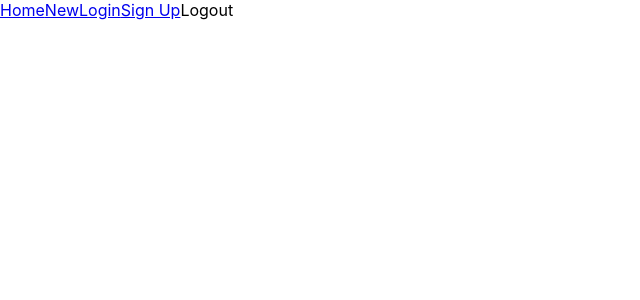
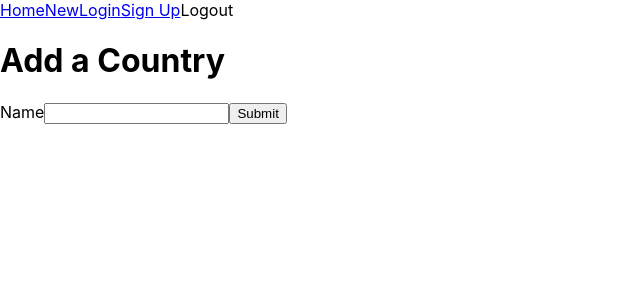
Before and after one commit to tessssssssy/travel-log-app-client, a React (Create React App) app: page /countries/create in a window 1280 px wide. Shown: the top 300 px of the page, without its empty margins (0-640 px from the left). Built offline with nearby package versions, Linux system fonts and the light colour scheme; what google-maps-react would draw is missing.

Commit message:
fix user authentication

```diff
--- a/src/App.js
+++ b/src/App.js
@@ -5,7 +5,7 @@ import './App.css';
 import CountriesList from './CountriesList';
 import MapContainer from './MapContainer';
 import Navbar from './Navbar';
-import CreateTrip from './CreateTrip';
+import CreateCountry from './CreateCountry';
 import Home from './Home';
 import Login from './Login';
 import SignUp from './Signup';
@@ -16,9 +16,9 @@ class App extends React.Component {
       <>
       <Navbar/>
       <Switch>
-        <Route exact path="/" component={CountriesList} />
-        <Route exact path="/trips" component={CountriesList} />
-        <Route exact path="/trips/create" component={CreateTrip} />
+        <Route exact path="/" component={Home} />
+        <Route exact path="/countries" component={CountriesList} />
+        <Route exact path="/countries/create" component={CreateCountry} />
         <Route exact path="/login" component={Login} />
         <Route exact path="/signup" component={SignUp} />
       </Switch>
--- a/src/CountriesList.jsx
+++ b/src/CountriesList.jsx
@@ -12,24 +12,42 @@ class CountriesList extends Component {
     async componentDidMount() {
         const response = await fetch('https://restcountries.eu/rest/v2/all');
         const countries = await response.json();
-        this.setState({ data: countries })
+        this.setState({ data: countries });
+        this.getUserCountries()
     }
 
-    onFormSubmit = (evt) => {
-        evt.preventDefault();
-        const search = this.state.input
-        console.log(search)
-        console.log(this.state.data)
-        const newCountry = this.state.data.filter(country => country.name === search )[0]
-        console.log(newCountry)
-        this.setState(previousState => ({
-            countries: [...previousState.countries, newCountry]
-        }));
-    }
-    onInputChange = (evt) => {
-        this.setState({input: evt.target.value})
+    getUserCountries = async () => {
+        const response = await fetch('http://localhost:3000/countries', {
+            method: "GET",
+            headers: {
+              "Content-Type": "application/json",
+              'Authorization': `Bearer ${localStorage.getItem('token')}`
+            }});
+        const countries = await response.json();
+        console.log(countries)
+        const userCountries = []
+        for (let i = 0; i < this.state.data.length; i++){
+            this.state.countries.forEach(country => {
+                if (this.state.data[i].name === country.name) {
+                    userCountries.push(this.state.data[i])
+                }
+            })
+        }
+        this.setState({ countries: userCountries })
+        console.log(this.state.countries)
     }
 
+    // onFormSubmit = (evt) => {
+    //     evt.preventDefault();
+    //     const search = this.state.input
+    //     console.log(search)
+    //     console.log(this.state.data)
+    //     const newCountry = this.state.data.filter(country => country.name === search )[0]
+    //     console.log(newCountry)
+    //     this.setState(previousState => ({
+    //         countries: [...previousState.countries, newCountry]
+    //     }));
+    // }
     render() {
         return (
             <div class="CountriesList">
@@ -37,17 +55,11 @@ class CountriesList extends Component {
                 <MapContainer countries={this.state.countries}/>
             </div>
             <div className="list">
-                {this.state.data.map((country) => (
+                {this.state.countries.map((country) => (
                 <p>{country.name}:<img src={country.flag} style={{width: "20px"}}/></p>
                 ))}
-                <form onSubmit={this.onFormSubmit}>
-                <label>Add Country</label>
-                <input onChange={this.onInputChange} type="text"></input>
-                <input type="submit"></input>
-            </form>
             </div>
-
-            </div>
+        </div>
         )
     }
 }
--- /dev/null
+++ b/src/CreateCountry.jsx
@@ -0,0 +1,37 @@
+import React from 'react';
+
+
+class CreateCountry extends React.Component {
+    onInputChange = (event) => {
+        this.setState({
+          [event.target.id]: event.target.value
+        })
+      }
+
+      onFormSubmit = async (event) => {
+        event.preventDefault()
+        await fetch("http://localhost:3000/countries", {
+          method: "POST",
+          headers: {
+            'Content-Type': "application/json",
+            'Authorization': `Bearer ${localStorage.getItem('token')}`
+          },
+          body: JSON.stringify(this.state)
+        })
+        this.props.history.push("/countries")
+      }
+    render() {
+        return (
+            <div className="CreateCountry">
+                <h1>Add a Country</h1>
+                <form onSubmit={this.onFormSubmit}>
+                <label htmlFor="name">Name</label>
+                <input type="text" name="name" id="name" onChange={this.onInputChange}/>
+                <input type="submit" value="Submit" />
+                </form>
+            </div>
+        )
+    }
+}
+
+export default CreateCountry;
--- a/src/CreateTrip.jsx
+++ /dev/null
@@ -1,14 +0,0 @@
-import React from 'react';
-
-
-class CreateTrip extends React.Component {
-    render() {
-        return (
-            <div className="CreateTrip">
-                <h1>New Trip Form</h1>
-            </div>
-        )
-    }
-}
-
-export default CreateTrip;
--- a/src/Login.jsx
+++ b/src/Login.jsx
@@ -29,7 +29,7 @@ class Login extends React.Component {
       } else {
         const { jwt } = await response.json();
         localStorage.setItem("token", jwt);
-        this.props.history.push("/secrets");
+        this.props.history.push("/countries");
       }
     } catch (err) {
       this.setState({
--- a/src/MapContainer.jsx
+++ b/src/MapContainer.jsx
@@ -44,10 +44,6 @@ export class MapContainer extends React.Component {
         {this.props.countries.map(country => {
           return <Marker position={{lat: country.latlng[0], lng: country.latlng[1]}}/>
         })}
-        <Marker onClick={this.onMarkerClick}
-                name={'Current location'}
-                position={{lat: 37.778519, lng: -122.405640}} />
-
         <InfoWindow onClose={this.onInfoWindowClose}>
             <div>
               <h1>{this.state.selectedPlace.name}</h1>
--- a/src/Navbar.jsx
+++ b/src/Navbar.jsx
@@ -6,8 +6,8 @@ const Navbar = () => {
     const history = useHistory();
     return (
     <nav>
-        <Link to="/trips">Home</Link>
-        <Link to="/trips/create">New</Link>
+        <Link to="/countries">Home</Link>
+        <Link to="/countries/create">New</Link>
         <Link to="/login">Login</Link>
         <Link to="/signup">Sign Up</Link>
         <span
--- a/src/Signup.jsx
+++ b/src/Signup.jsx
@@ -24,7 +24,7 @@ class SignUp extends React.Component {
       if (response.status >= 400) {
         throw new Error("incorrect credentials");
       } else {
-        const response = await fetch("http://localhost:3000/login", {
+        const response = await fetch("http://localhost:3000/sign-up", {
           method: "POST",
           headers: {
             "Content-Type": "application/json",
@@ -33,7 +33,7 @@ class SignUp extends React.Component {
         })
         const { jwt } = await response.json()
         localStorage.setItem("token", jwt);
-        this.props.history.push("/secrets");
+        this.props.history.push("/countries");
       }
     } catch (err) {
       console.log(err.message)
```
